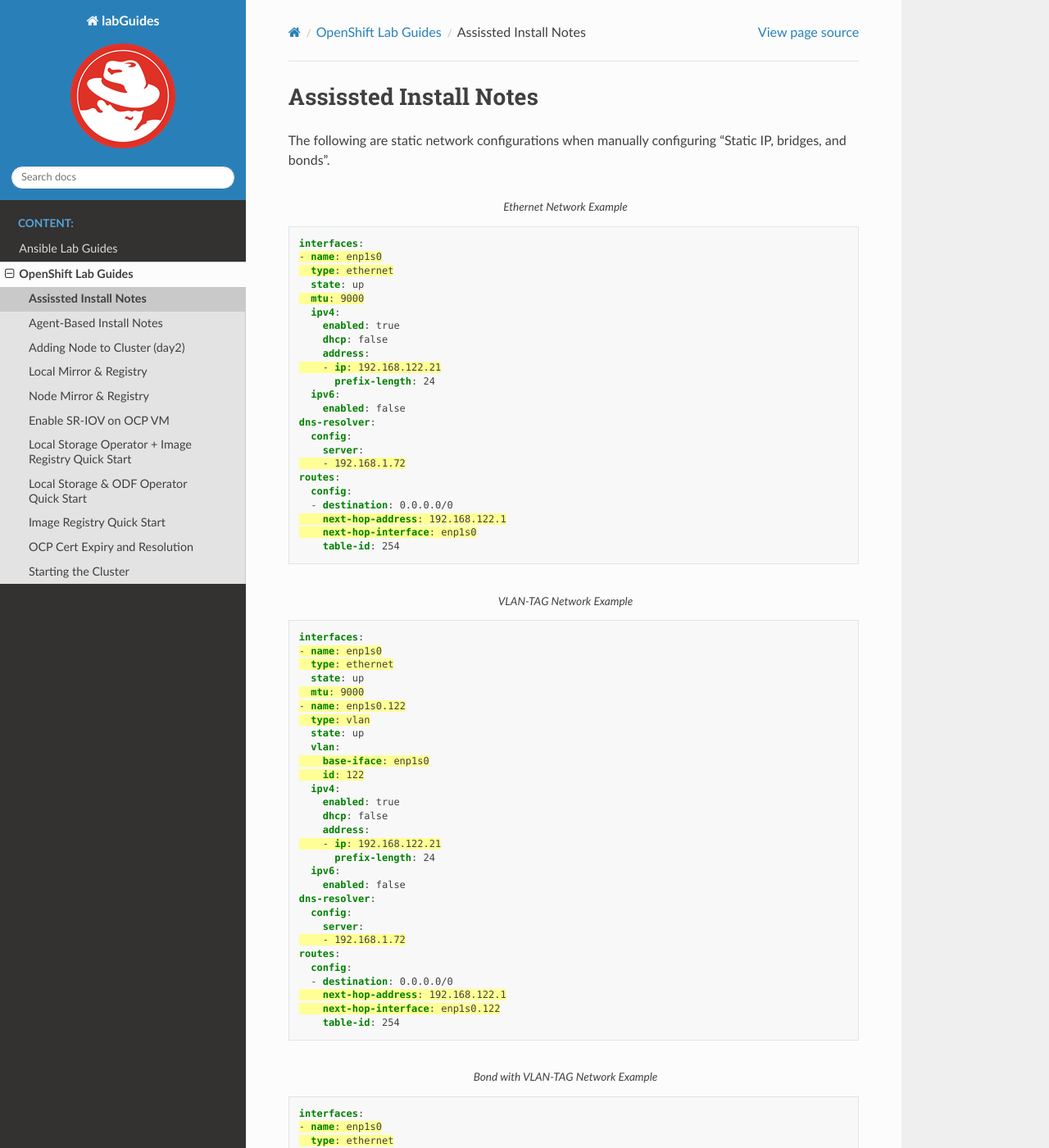
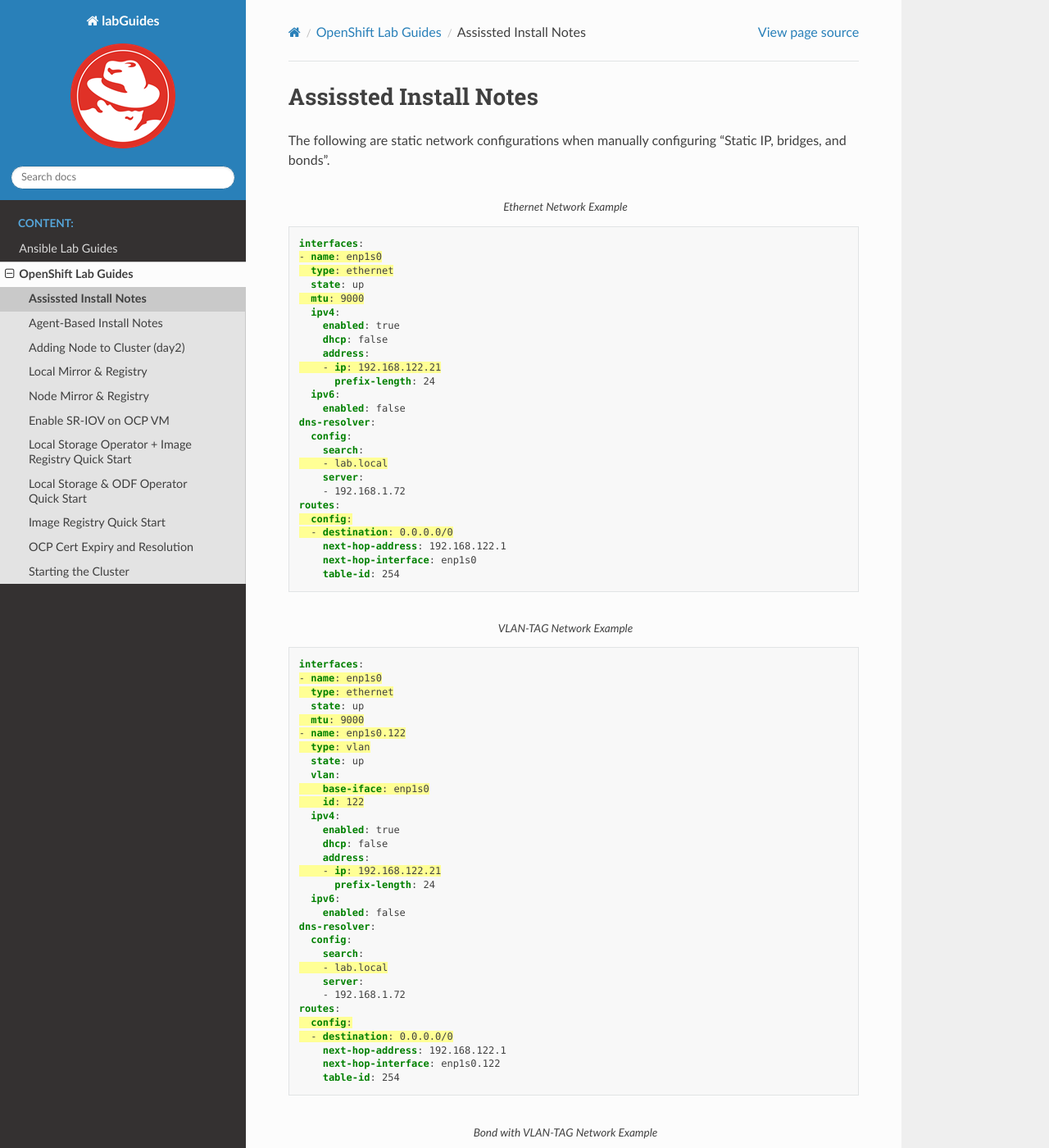
Before and after one commit to vtog/labGuides, a Sphinx documentation site: the page built from source/ocp/assissted-installer-notes.rst, in a window 1280 px wide and 1400 px high. Shown: the whole window at 82% size. Built offline with Sphinx 7.4.7 and the Read the Docs theme 2.0.0, drawn with Linux system fonts in a browser that asks for light colours; pages that are not in the unit, such as notebooks, are missing from menus.

Commit message:
added dns search list to examples

```diff
--- a/source/ocp/agent-based-installer-notes.rst
+++ b/source/ocp/agent-based-installer-notes.rst
@@ -103,6 +103,8 @@
                   enabled: false
             dns-resolver:
               config:
+                search:
+                  - lab.local
                 server:
                   - 192.168.1.72
             routes:
@@ -148,6 +150,8 @@
                   enabled: false
             dns-resolver:
               config:
+                search:
+                  - lab.local
                 server:
                   - 192.168.1.72
             routes:
@@ -207,6 +211,8 @@
                   enabled: false
             dns-resolver:
               config:
+                search:
+                  - lab.local
                 server:
                   - 192.168.1.72
             routes:
--- a/source/ocp/assissted-installer-notes.rst
+++ b/source/ocp/assissted-installer-notes.rst
@@ -23,6 +23,8 @@
        enabled: false
    dns-resolver:
      config:
+       search:
+       - lab.local
        server:
        - 192.168.1.72
    routes:
@@ -57,6 +59,8 @@
        enabled: false
    dns-resolver:
      config:
+       search:
+       - lab.local
        server:
        - 192.168.1.72
    routes:
@@ -103,6 +107,8 @@
        enabled: false
    dns-resolver:
      config:
+       search:
+       - lab.local
        server:
        - 192.168.1.72
    routes:
```
